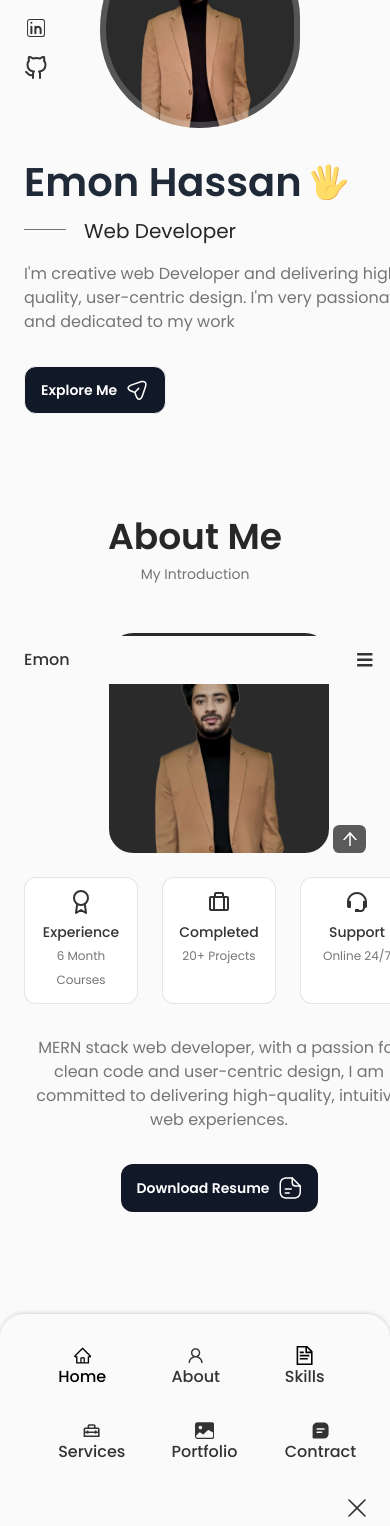
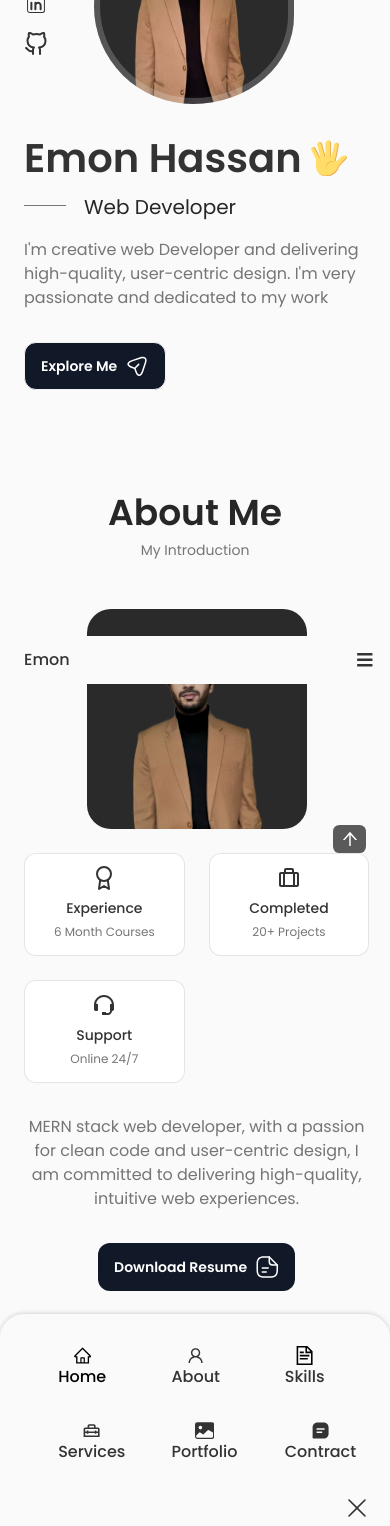
Before and after one commit to emonhassan83/portfolio-website, a React (Vite) app: page / in a window 390 px wide. Shown: the part 160-1686 px from the top of the page. Built offline with nearby package versions, Linux system fonts and the light colour scheme; grey boxes are pictures that could not be loaded.

Commit message:
responsive issue solve

```diff
--- a/src/components/About/About.css
+++ b/src/components/About/About.css
@@ -78,6 +78,23 @@
     }
   }
 
+  @media screen and (max-width: 576px) {
+    .about__container {
+        padding-right: 2.8rem;
+    }
+    .about__info {
+        grid-template-columns: repeat(2, 1fr);
+        gap: 1rem;
+       }
+       .about__img {
+        margin: 0 auto;
+       }
+    .about__description {
+        width: fit-content;
+        padding-left: 0rem;
+    }
+  }
+
   @media screen and (max-width: 350px) {
    .about__info {
     grid-template-columns: repeat(2, 1fr);
--- a/src/components/Banner/Banner.css
+++ b/src/components/Banner/Banner.css
@@ -26,6 +26,8 @@
 }
 
 .home__title {
+    display: flex;
+    align-items: center;
     font-size: var(--big-font-size);
     margin-bottom: var(--mb-0-25);
 }
@@ -167,6 +169,21 @@
     display: none;
    }
   }
+
+  @media screen and (max-width: 768px) {
+    .home__container {
+        margin-top: -1.5rem;
+        padding-right: 2.8rem;
+    }
+    .home__description {
+        width: fit-content;
+    }
+    .home__hand {
+        width: 24px;
+        height: 24px;
+       }
+  }
+
   @media screen and (max-width: 350px) {
    .home__hand {
     width: 22px;
--- a/src/components/Banner/BannerText.jsx
+++ b/src/components/Banner/BannerText.jsx
@@ -2,7 +2,7 @@
 const BannerText = () => {
     return (
         <div className="home__data">
-            <h1 className="home__title mb-1 text-gray-800 flex items-center">Emon Hassan
+            <h1 className="home__title">Emon Hassan
               <svg
                   width="36"
                   height="36"
--- a/src/components/Contact/Contact.css
+++ b/src/components/Contact/Contact.css
@@ -139,7 +139,18 @@
     }
   }
 
+  @media screen and (max-width: 576px) {
+    .contact__container {
+        grid-template-columns: 1fr;
+        padding-right: 2.8rem;
+    }
+  }
+
   @media screen and (max-width: 350px) {
+    .contact__container {
+        grid-template-columns: 1fr;
+        padding-right: 2.8rem;
+    }
    .contact__info {
     grid-template-columns: 1fr;
    }
--- a/src/components/Footer/Footer.css
+++ b/src/components/Footer/Footer.css
@@ -69,9 +69,13 @@
   }
 
   @media screen and (max-width: 768px) {
-
+    .footer__container {
+        padding-right: 2.8rem;
+    }
   }
 
   @media screen and (max-width: 350px) {
-
+    .footer__container {
+        padding-right: 2.8rem;
+    }
   }
--- a/src/components/Portfolio/Portfolio.css
+++ b/src/components/Portfolio/Portfolio.css
@@ -162,6 +162,7 @@
 @media screen and (max-width: 768px) {
   .portfolio__container {
     grid-template-columns: repeat(2, 1fr);
+    padding-right: 2.8rem;
   }
 
   .portfolio__title {
--- a/src/components/Qualification/Qualification.css
+++ b/src/components/Qualification/Qualification.css
@@ -82,8 +82,7 @@
 
   @media screen and (max-width: 576px) {
     .qualification__container {
-        padding-left: 1.4rem;
-        padding-right: .25rem;
+        padding-right: 2.8rem;
         grid-template-columns: repeat(1, 1fr);
     }
     .qualification__icon {
--- a/src/components/Services/Service.css
+++ b/src/components/Services/Service.css
@@ -139,6 +139,10 @@
   }
 
   @media screen and (max-width: 576px) {
+
+    .services__container {
+        padding-right: 2.8rem;
+    }
     .services__modal-content{
         padding: 4.5rem 1.5rem 2.5rem;
     }
--- a/src/components/Skills/Skills.css
+++ b/src/components/Skills/Skills.css
@@ -58,15 +58,17 @@
 @media screen and (max-width: 576px) {
   .skills__container {
     grid-template-columns: repeat(3, 1fr);
-    column-gap: 1rem;
+    gap: 0.5rem;
+    padding-right: 2.8rem;
   }
   .skill__box {
-    height: 100px;
-    width: 100px;
+    height: 90px;
+    width: 90px;
+    margin: 0;
   }
   .skill__img {
-    width: 40px;
-    height: 40px;
+    width: 35px;
+    height: 35px;
   }
 }
 
--- a/src/components/Testimonial/Testimonial.css
+++ b/src/components/Testimonial/Testimonial.css
@@ -51,7 +51,8 @@
 
   @media screen and (max-width: 576px) {
     .testimonial__container {
-        width: 400px;
+        margin-left: 0;
+        width: 350px;
     }
   }
 
--- a/src/index.css
+++ b/src/index.css
@@ -167,6 +167,7 @@ color: rgb(39, 39, 39);
   .section {
     padding: 2rem 0 4rem;
   }
+
   .section__subtitle {
     margin-bottom: var(--mb-3);
   }
```
Also changed, not shown: 1 other file (tests, documents, lock files or other folders).
